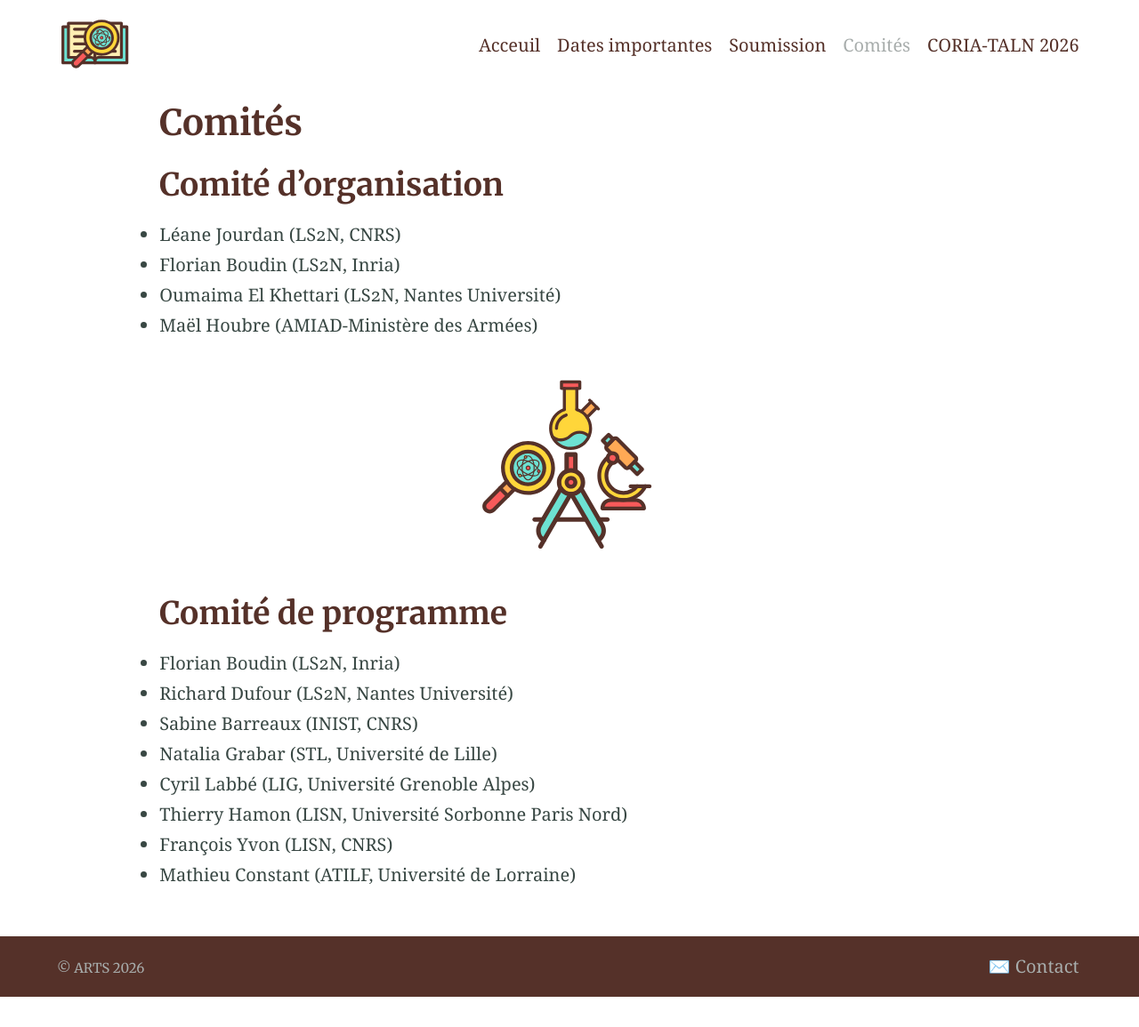
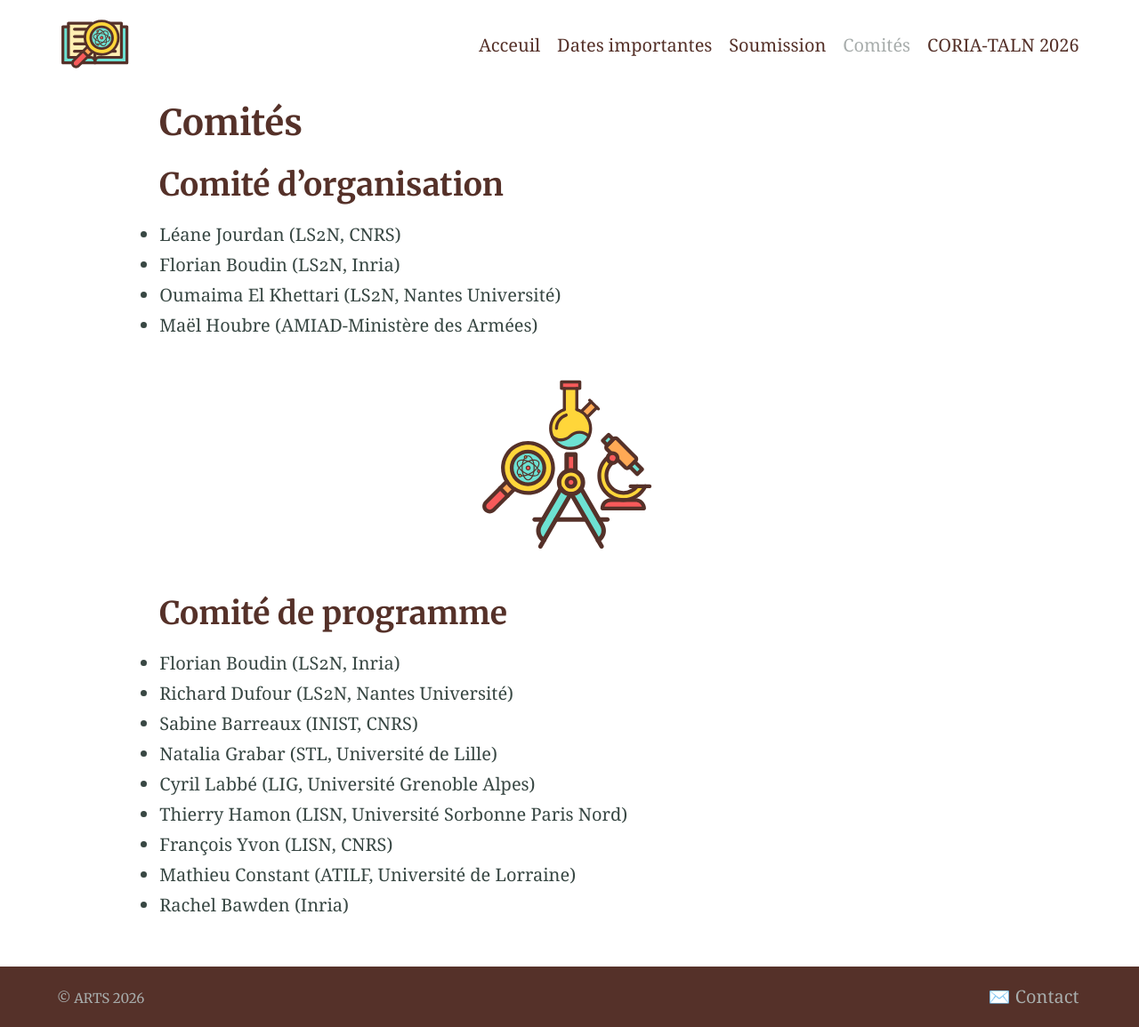
Before and after one commit to arts-workshop/arts-workshop.github.io, a Jekyll site: the page built from comites.md, in a window 1280 px wide. Shown: the whole page at 89% size. Built offline with Jekyll 4.4.1, drawn with Linux system fonts in a browser that asks for light colours; before the commit the page ends 1121 px from its top, so only the background shows below that.

Commit message:
update comite prog

```diff
--- a/comites.md
+++ b/comites.md
@@ -26,3 +26,4 @@ excerpt: "Comités"
 - Thierry Hamon (LISN, Université Sorbonne Paris Nord)
 - François Yvon (LISN, CNRS)
 - Mathieu Constant (ATILF, Université de Lorraine)
+- Rachel Bawden (Inria)
```
